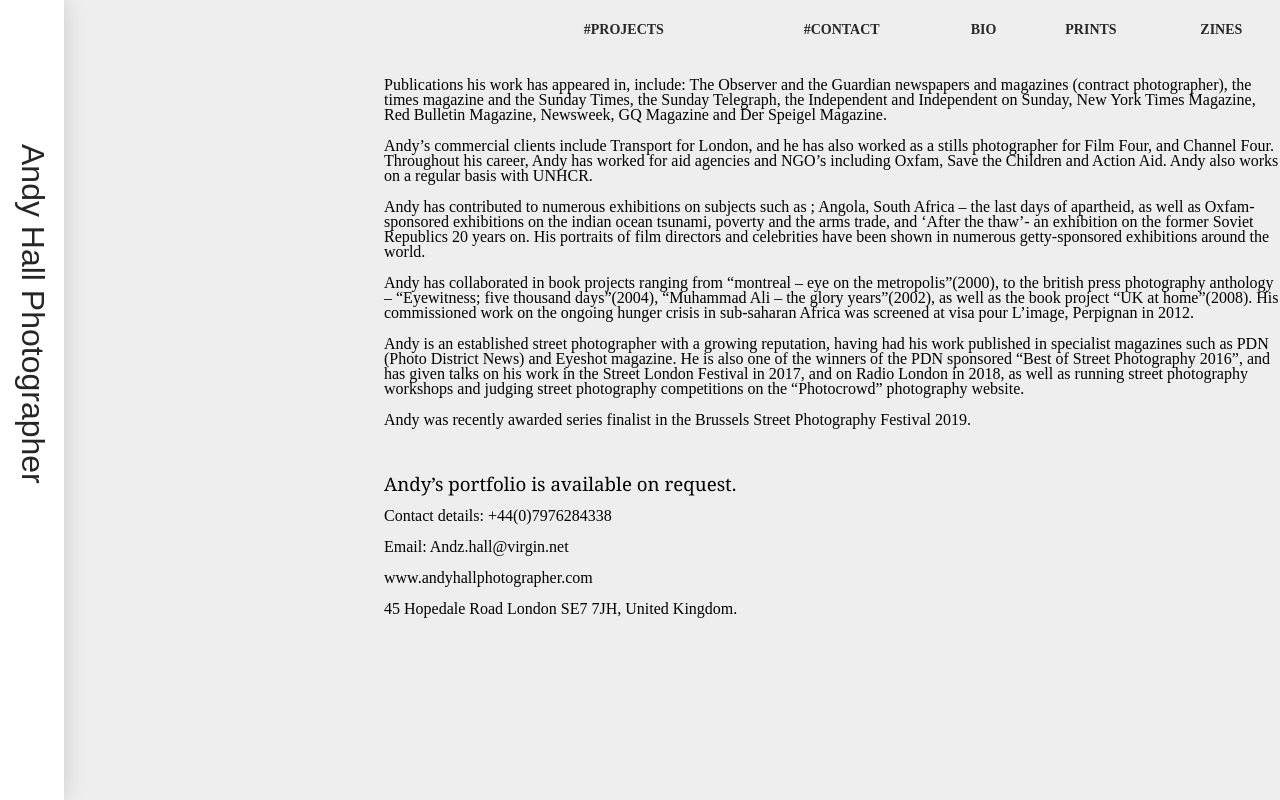
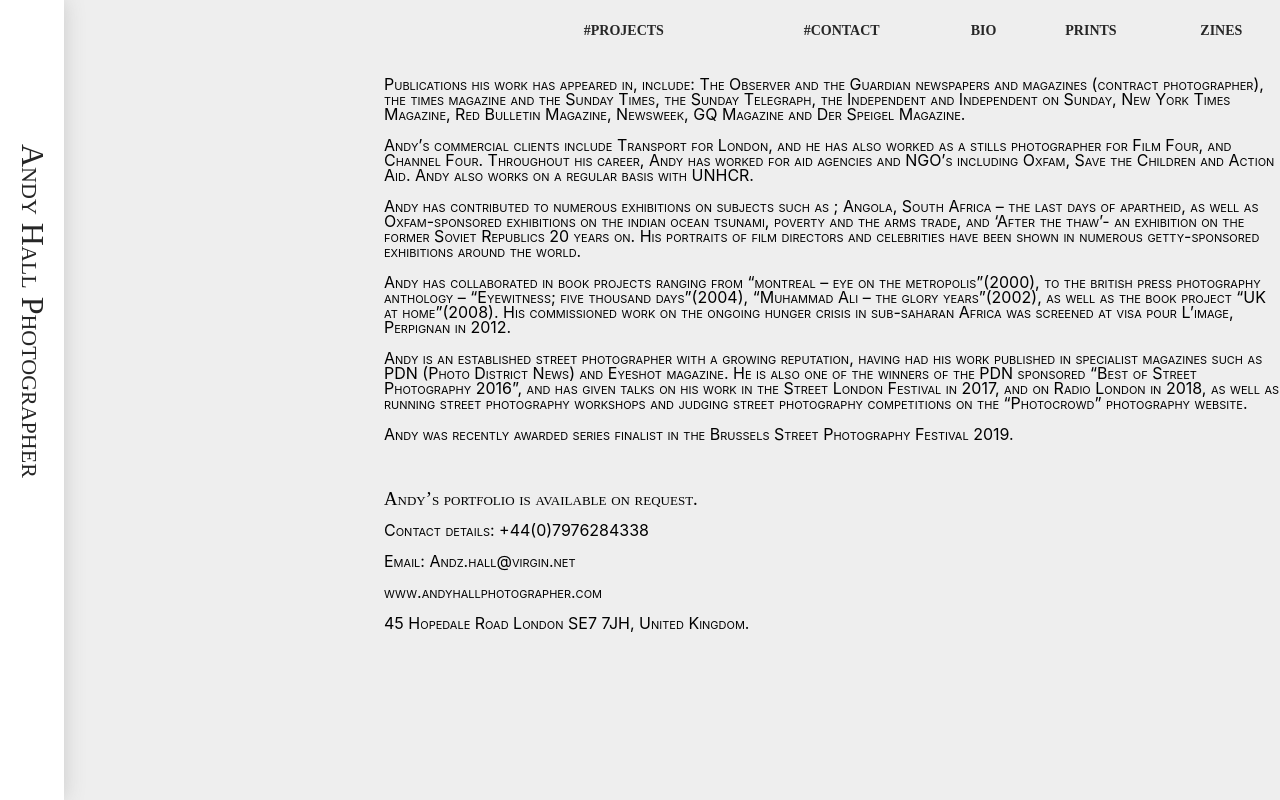
Before and after one commit to daces/andyhall, a Gatsby site: page /bio in a window 1280 px wide. Built offline with nearby package versions, Linux system fonts and the light colour scheme; Gatsby itself is replaced by a stand-in of ours.

Commit message:
fix font & navigation padding, z-index

```diff
--- a/src/components/header.js
+++ b/src/components/header.js
@@ -104,7 +104,6 @@ const Title = styled.h1`
 	color: #eee;
 	z-index: 9;
 
-	font-family: reenie-beanie, sans-serif;
 	@media ${media.xLarge} {
 		position: relative;
 		top: 0;
@@ -121,7 +120,6 @@ const Description = styled.p`
 	span {
 		font-size: 15vw;
 		display: block;
-		font-family: reenie-beanie, sans-serif;
 	}
 	@media ${media.smallMax} {
 		margin: 41vh auto;
--- a/src/components/nav/navigation.js
+++ b/src/components/nav/navigation.js
@@ -5,6 +5,7 @@ import AniLink from 'gatsby-plugin-transition-link/AniLink';
 
 import { colors } from '../../defaults/styles';
 import { media } from '../../defaults/media';
+import { font } from '../../defaults/fonts';
 
 const navItems = ['#Projects', '#contact', 'bio', 'prints', 'zines'];
 
@@ -22,6 +23,8 @@ const Navigation = () => {
 		setlinkStatus(e);
 		console.log(e);
 	};
+
+	console.log(font.heading);
 	return (
 		<Menu className={menuStatus}>
 			<NavLogo bg="#222" direction="right" cover to="/" duration={1}>
@@ -319,7 +322,7 @@ const Nav = styled.nav`
 		& a {
 			flex: 1;
 			justify-content: center;
-			align-items: center;
+			align-items: flex-end;
 			font-size: 26px;
 			line-height: 32.5px;
 			font-size: 2.6rem;
@@ -328,7 +331,7 @@ const Nav = styled.nav`
 		}
 		@media screen and ${media.smallMax} {
 			& a {
-				font-size: 14vw;
+				font-size: 12vw;
 			}
 		}
 	}
@@ -357,14 +360,17 @@ const NavLogo = styled(AniLink)`
 		left: 0;
 		bottom: 0;
 		height: 100vh;
-		z-index: 3;
+		z-index: 4;
 		padding: 0 2vw;
 		padding-top: 18vh;
 		// margin-left: -5vw;
 		//transform: translateX(-50%);
 	}
 	@media screen and ${media.smallMax} {
-		padding: 0 6vw;
+		h2 {
+			padding: 0 6vw;
+			padding-top: 18vh;
+		}
 	}
 	@media ${media.largeMax} {
 		h2 {
@@ -374,7 +380,6 @@ const NavLogo = styled(AniLink)`
 	}
 `;
 const NavTitle = styled.h2`
-	font-family: reenie-beanie, sans-serif;
 	font-size: 2em;
 	.image-gal & {
 		background-color: ${colors.navigation};
@@ -382,10 +387,10 @@ const NavTitle = styled.h2`
 		padding-bottom: 4vh;
 		writing-mode: unset;
 		position: relative;
-		top: 12px;
+		line-height: 1;
 		left: 40px;
 		bottom: 0;
-		z-index: 3;
+		z-index: 4;
 		padding: 3vw;
 		padding-top: 0;
 	}
--- a/src/defaults/fonts.js
+++ b/src/defaults/fonts.js
@@ -21,10 +21,10 @@ const monoFontStack = [
 	'monospace',
 ];
 
-export default {
+export const font = {
 	sizeSm: '16px',
 	sizeMd: '18px',
 	default: defaultFontStack.join(', '),
-	heading: ['mallory', ...defaultFontStack].join(', '),
 	mono: monoFontStack.join(', '),
+	heading: `font: normal small-caps normal 16px/1.4 ${defaultFontStack.join(', ')}`,
 };
--- a/src/globalStyles/style.js
+++ b/src/globalStyles/style.js
@@ -1,5 +1,6 @@
 import React from 'react';
 import { Global, css } from '@emotion/react';
+import { font } from '../defaults/fonts';
 // import { colors } from '../defaults/styles';
 const GlobalCss = () => {
 	return (
@@ -15,7 +16,8 @@ const GlobalCss = () => {
 					}
 					html {
 						background: #eee;
-						font-family: 'Source Serif 4 Display';
+						${font.heading};
+						//font-family: 'Source Serif 4 Display';
 						font-size: 62.5%;
 						line-height: 62.5%;
 						padding: 0;
@@ -40,7 +42,7 @@ const GlobalCss = () => {
 					h4,
 					h5,
 					h6 {
-						font-family: reenie-beanie, georgia, serif;
+						font-family: 'Source Serif 4 Display';
 						font-weight: normal;
 						word-wrap: break-word;
 						font-kerning: normal;
```
Also changed, not shown: 1 other file.
